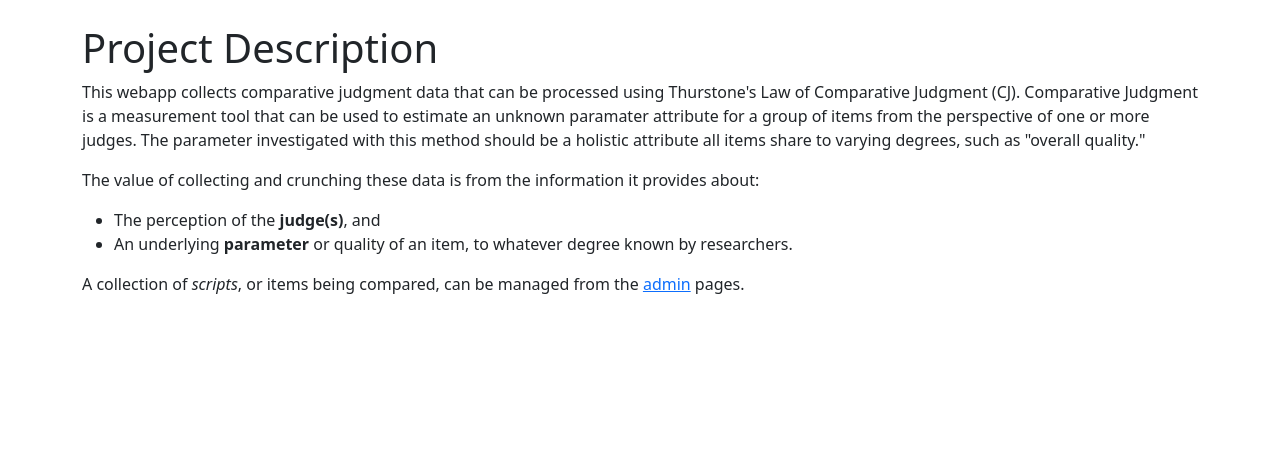
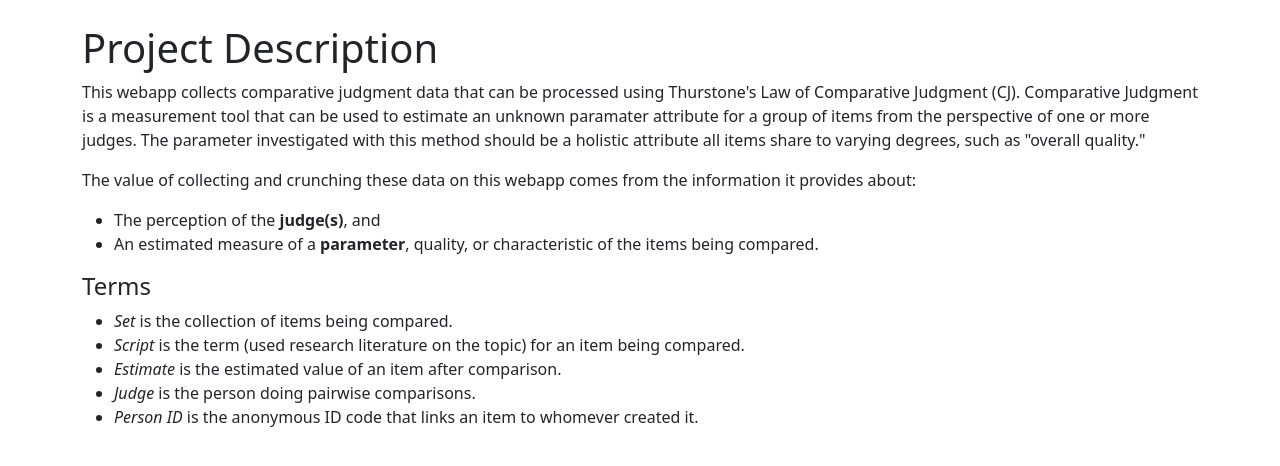
Before and after one commit to plateausteve/acjwebapp, a Django app: page / in a window 1280 px wide. Shown: the part 56-522 px from the top of the page. Run offline with Django 3.2, Linux system fonts and the light colour scheme; some libraries are stand-ins or nearby versions.

```diff
--- a/acjapp/pairwise/templates/pairwise/compare.html
+++ b/acjapp/pairwise/templates/pairwise/compare.html
@@ -5,6 +5,7 @@
     {% if user.is_authenticated %}
     <div class="container-fluid">
         <p style="text-align: center">You are comparing items from Set {{ set_object.pk }}: {{ set_object.name }}.</p>
+        <p style="text-align: center">You have completed {{ compscount }} comparisions in this set so far.</p>
         <div class="row justify-content-around">
             <div class="col justify-content-start">
                 <form method="POST" style="text-align: center">
@@ -63,7 +64,7 @@
     </div>
 {% else %}
     <div>
-    <h4>There are no scripts to compare.</h4>
+    <h4>There are no scripts for you to compare in this set.</h4>
     </div>
 {% endif %}
 {% endblock %}
--- a/acjapp/pairwise/templates/pairwise/index.html
+++ b/acjapp/pairwise/templates/pairwise/index.html
@@ -3,11 +3,18 @@
 {% block content %}
     <h1>Project Description</h1>
     <p>This webapp collects comparative judgment data that can be processed using Thurstone's Law of Comparative Judgment (CJ). Comparative Judgment is a measurement tool that can be used to estimate an unknown paramater attribute for a group of items from the perspective of one or more judges. The parameter investigated with this method should be a holistic attribute all items share to varying degrees, such as "overall quality."</p>
-    <p>The value of collecting and crunching these data is from the information it provides about:</p>
+    <p>The value of collecting and crunching these data on this webapp comes from the information it provides about:</p>
     <ul>
         <li>The perception of the <b>judge(s)</b>, and</li>
-        <li>An underlying <b>parameter</b> or quality of an item, to whatever degree known by researchers.</li>
+        <li>An estimated measure of a <b>parameter</b>, quality, or characteristic of the items being compared.</li>
     </ul>
-    <p>A collection of <i>scripts</i>, or items being compared, can be managed from the <a href="/admin">admin</a> pages.</p>
+    <h4>Terms</h4>
+    <ul>
+        <li><dfn>Set</dfn> is the collection of items being compared.</li>
+        <li><dfn>Script</dfn> is the term (used research literature on the topic) for an item being compared.</li>
+        <li><dfn>Estimate</dfn> is the estimated value of an item after comparison.</li>
+        <li><dfn>Judge</dfn> is the person doing pairwise comparisons.</li>
+        <li><dfn>Person ID</dfn> is the anonymous ID code that links an item to whomever created it.</li>
+    </ul>
     <br>
 {% endblock %}
--- a/acjapp/pairwise/views.py
+++ b/acjapp/pairwise/views.py
@@ -66,9 +66,6 @@ def compare(request, set):
     userid=request.user.id
     allowed_sets_ids = get_allowed_sets(userid)
     request.session['sets']= allowed_sets_ids
-    sets = request.session['sets']
-    print(request.session['sets'])
-    print(type(set))
     if int(set) not in allowed_sets_ids:
         html="<p>Set not available.</p>"
         return HttpResponse(html)
@@ -100,28 +97,21 @@ def compare(request, set):
     now = datetime.now() # must use datetime not timezone in order to keep it the same through to other side of form
     starttime = now.timestamp
     set_object = Set.objects.get(pk=int(set))
-    if len(j_list) > 0:
-        winform = WinForm()
-        return render(request, 'pairwise/compare.html', {
-                'scripti': scripti,
-                'scriptj': scriptj,
-                'winform': winform,
-                'set': set,
-                'starttime': starttime,
-                'j_list': j_list,
-                'allowed_sets_ids': allowed_sets_ids,
-                'compscount': compscount,
-                'set_object': set_object,
-                }
-            )
-    else: # when no more comparisons are available, stop and send to Script List page
-        script_table = Script.objects.all().order_by('-lo_of_win_in_set')
-        cht = get_scriptchart()
-        cht2 = get_resultschart()
-        return render(request, 'pairwise/script_list.html', { # TODO: this shouldn't be happening. can we call it differently?
-            'script_table': script_table,
+    if len(j_list)==0:
+        scripti=None
+        scriptj=None
+
+    winform = WinForm()
+    return render(request, 'pairwise/compare.html', {
+            'scripti': scripti,
+            'scriptj': scriptj,
+            'winform': winform,
             'set': set,
-            'chart_list': [cht, cht2],
+            'starttime': starttime,
+            'j_list': j_list,
+            'allowed_sets_ids': allowed_sets_ids,
+            'compscount': compscount,
+            'set_object': set_object,
             }
         )
 
```
